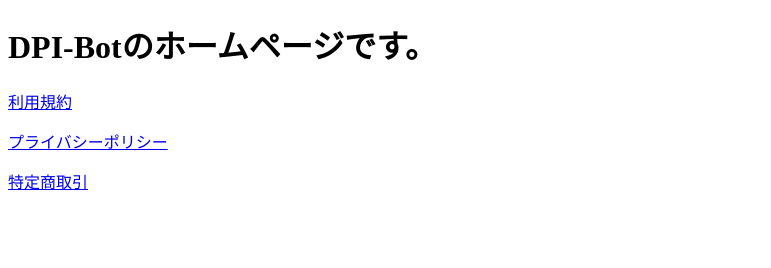
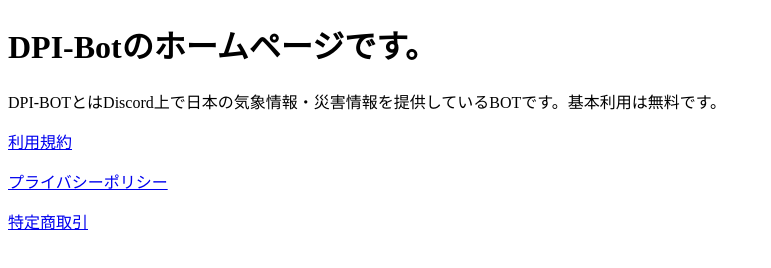
Before and after one commit to solitary-coffee/dpi.github.io, a plain HTML site: page index.html in a window 1280 px wide. Shown: the whole page, without its empty margins (0-771 px from the left). Drawn offline with Linux system fonts and the light colour scheme.

Commit message:
Update index.html

```diff
--- a/index.html
+++ b/index.html
@@ -9,6 +9,9 @@
             DPI-Botのホームページです。
         </h1>
         <p>
+            DPI-BOTとはDiscord上で日本の気象情報・災害情報を提供しているBOTです。基本利用は無料です。
+        </p>
+        <p>
             <a href= "https://raw.githubusercontent.com/solitary-coffee/dpi_Bot/main/%E5%88%A9%E7%94%A8%E8%A6%8F%E7%B4%84.txt" >利用規約</a>
         </p>
         <p>
```
